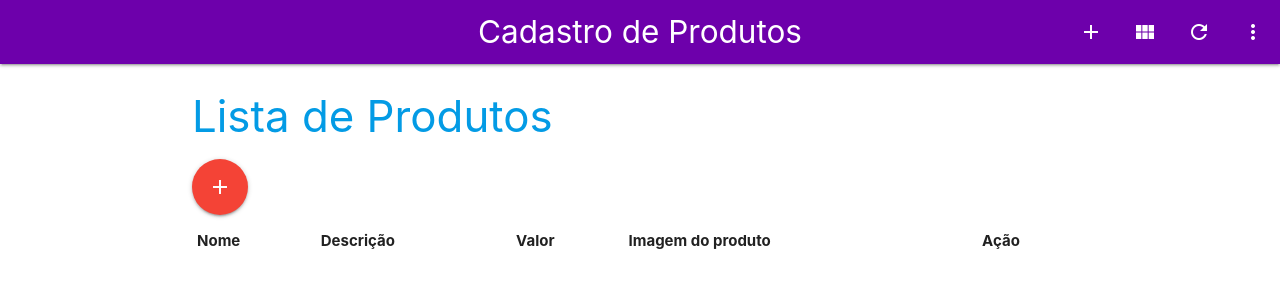
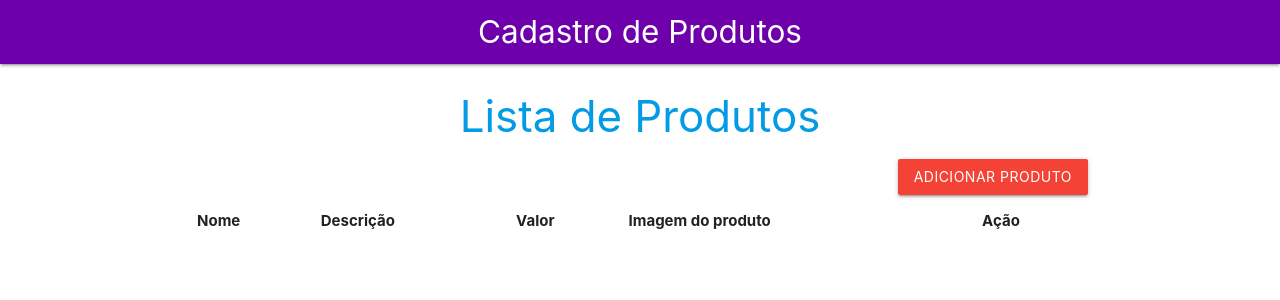
Before and after one commit to Marcos-Prr/PHP-CRUD-Test, a PHP site: page / in a window 1280 px wide. Shown: the top 300 px of the page. Run offline with PHP 8.4, Linux system fonts and the light colour scheme; data that the repository does not hold is empty.

Commit message:
melhorias no estilo da view de Inicio

```diff
--- a/View/Inicio.php
+++ b/View/Inicio.php
@@ -1,20 +1,16 @@
-<?php require_once './Model/Produtos.php' ?>
 <!DOCTYPE html>
 
 <html>
-
+<?php require_once './Model/Produtos.php' ?>
+<style>
+    .btn{
+        background-color: #57c60f;
+    }
+</style>
 <head>
-    <!--Import Google Icon Font-->
     <link href="https://fonts.googleapis.com/icon?family=Material+Icons" rel="stylesheet">
-    <!--Import materialize.css-->
-    <link type="text/css" rel="stylesheet" href="./PHP-CRUD-Test/materialize/css/materialize.min.css" media="screen,projection" />
-
-    <!-- Compiled and minified CSS -->
     <link rel="stylesheet" href="https://cdnjs.cloudflare.com/ajax/libs/materialize/1.0.0/css/materialize.min.css">
-
-    <!-- Compiled and minified JavaScript -->
     <script src="https://cdnjs.cloudflare.com/ajax/libs/materialize/1.0.0/js/materialize.min.js"></script>
-    <!--Let browser know website is optimized for mobile-->
     <meta name="viewport" content="width=device-width, initial-scale=1.0" />
     <meta http-equiv="Content-Type" content="text/html; charset=utf-8">
 
@@ -23,28 +19,21 @@
 
 <body>
     <nav>
-        <div class="nav-wrapper" style="background-color: #6D00AB;">
-            <a href="#!" class="brand-logo center col s12">Cadastro de Produtos</a>
-            <ul class="right hide-on-med-and-down">
-                <li><a href=""><i class="material-icons">add</i></a></li>
-                <li><a href="badges.html"><i class="material-icons">view_module</i></a></li>
-                <li><a href="collapsible.html"><i class="material-icons">refresh</i></a></li>
-                <li><a href="mobile.html"><i class="material-icons">more_vert</i></a></li>
-            </ul>
+        <div class="nav-wrapper fixed" style="background-color: #6D00AB;">
+            <a href="index" class="brand-logo center col s12">Cadastro de Produtos</a>
         </div>
     </nav>
 
     <?php
     $arrayProdutos =  Produtos::ListaTodosProdutos();
-    // var_dump($arrayProdutos);
     ?>
     <div class="container">
         <div class="rows col s12">
             <div class="col s6">
-                <h3><a>Lista de Produtos</a></h3>
+                <h3 class="center"><a >Lista de Produtos</a></h3>
             </div>
             <div class="col s6">
-                <a href="Cadastro" class="btn-floating btn-large waves-effect waves-light red"><i class="material-icons">add</i></a>
+                <a href="Cadastro" class="btn btn-medium right waves-effect waves-light red">Adicionar Produto</a>
             </div>
         </div>
         <table class="striped">
@@ -64,10 +53,10 @@
                         <td><?php echo $Produto->Nome; ?></td>
                         <td><?php echo $Produto->Descricao; ?></td>
                         <td><?php echo $Produto->Valor; ?></td>
-                        <td><?php echo "<img class='responsive-img' src=./imagens/$Produto->Nome_imagem>" ?></td>
+                        <td><?php echo "<img class='responsive-img'  style='max-height: 100px; max-width:100px' src=./imagens/$Produto->Nome_imagem>" ?></td>
                         <td>
-                            <a href="Cadastro/<?php echo $Produto->id; ?>" class="waves-effect waves-light btn-small" style="margin-right: 10px;">Editar</a>
-                            <a class="waves-effect waves-light btn-small red">Remover</a></td>
+                            <a href="editar/<?php echo $Produto->id; ?>" class="waves-effect waves-light btn-small " style="margin-right: 10px "><i class="material-icons">edit</i></a>
+                            <a href="excluir/<?php echo $Produto->id; ?>"class="waves-effect waves-light btn-small red"><i class="material-icons">delete</i></a></td>
                     </tr>
                 <?php } ?>
             </tbody>
```
